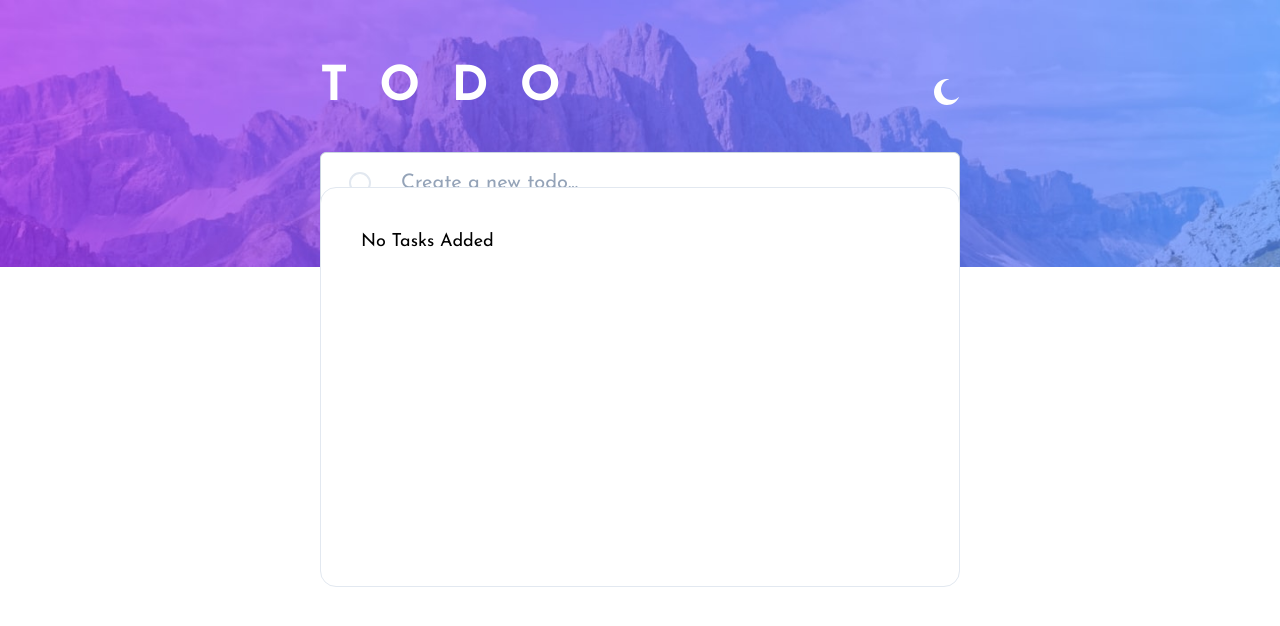
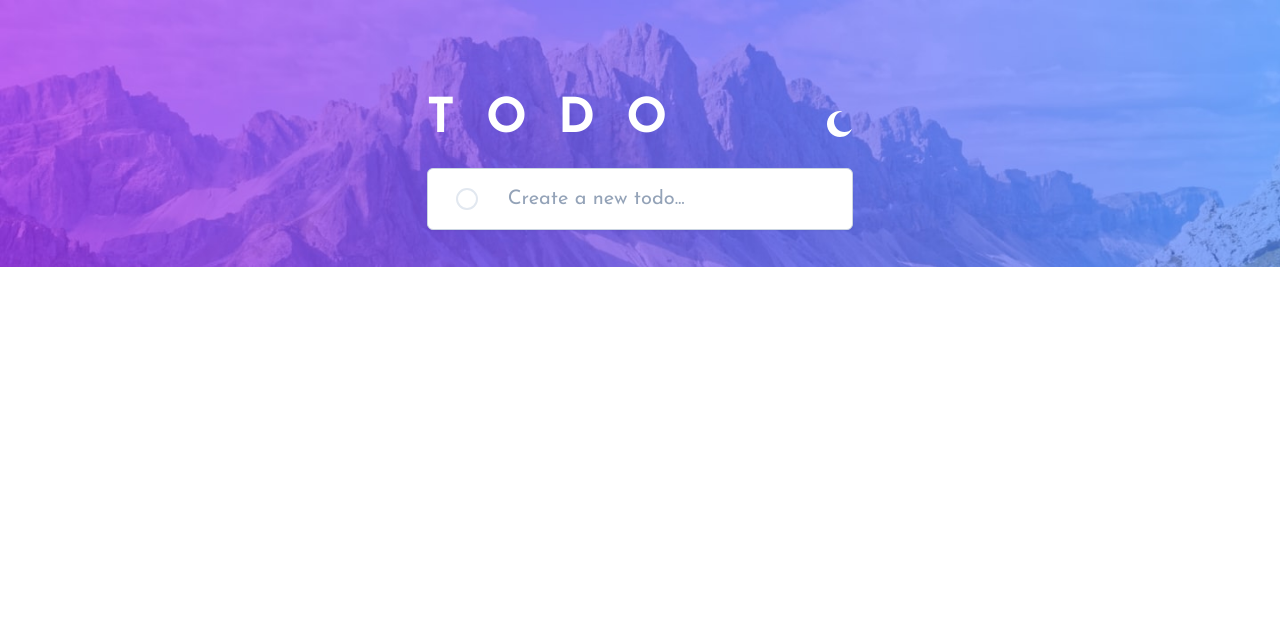
Before and after one commit to snhase/fem-todo-app, a React (Create React App) app: page / in a window 1280 px wide. Shown: the top 626 px of the page. Built offline with nearby package versions, Linux system fonts and the light colour scheme.

Commit message:
display todo list

```diff
--- a/src/App.tsx
+++ b/src/App.tsx
@@ -1,8 +1,9 @@
 import { Input } from './components/input.tsx';
 import { Card } from './components/card.tsx';
-import React, { useState } from 'react'
+import Task from './components/Task.tsx'
+import React, { useEffect, useState } from 'react'
 
-export interface Task {
+export interface ToDo {
   id?:Number,
   content:string,
   completed:boolean
@@ -10,32 +11,63 @@ export interface Task {
 
 function App() {
 
-  const [taskList, setTaskList] = useState<Task[]>();
-  const [task, setTask] = useState<Task>();
+  const [todoList, setToDoList] = useState<ToDo[]>(null);
+  const [todo, setToDo] = useState<ToDo>(null);
+
+  useEffect(()=>{
+    if(!todoList){
+      let taskList:ToDo[] = sessionStorage.getItem("toDoList")?JSON.parse(sessionStorage.getItem("toDoList")):[];
+      setToDoList(taskList);
+    }
+
+  },[todoList]);
 
   return (
     <div className="mx-auto h-screen">
       <header className="h-1/3 bg-[url('./assets/images/bg-desktop-light.jpg')] bg-cover">
-        <div className="mx-auto pt-16 flex justify-between w-1/2">
+        <div className="mx-auto pt-24 flex justify-between w-1/3">
           <h1 className="uppercase text-5xl font-extrabold text-white"> T&nbsp;&nbsp;O&nbsp;&nbsp;D&nbsp;&nbsp;O</h1>
           <div className="w-1/3 h-14 bg-right bg-no-repeat bg-[url('./assets/images/icon-moon.svg')]"></div>
         </div>
-        <div className="mx-auto mt-8">
+        <div className="mx-auto mt-4 xl:mt-4">
         <Input
           label="Create a new todo..."
-          setTask={setTask}
+          setToDoList={setToDoList}
            ></Input>
         </div>
       </header>
       <main className="-translate-y-20">
-        <Card>
+        <>
           {
-            taskList?
-            <div></div>
+            todoList && todoList.length>0?
+            <Card>
+            {
+              todoList.map(task =>{
+                return(
+                  <Task
+                  task={task}
+                  ></Task>
+                )
+              })
+            }
+            <div className="relative">
+            <div className="sticky">
+              <div className="flex justify-between p-5 text-slate-500">
+                <div>{todoList.length} items left</div>
+                <div className="flex capitalize">
+                  <div className="px-2 hover:font-bold hover:cursor-pointer hover:text-[hsla(220,98%,61%,1)]">all</div>
+                  <div className="px-2 hover:font-bold hover:cursor-pointer hover:text-[hsla(220,98%,61%,1)]">active</div>
+                  <div className="px-2 hover:font-bold hover:cursor-pointer hover:text-[hsla(220,98%,61%,1)]">completed</div>
+                  </div>
+                <div className="capitalize hover:font-semibold hover:cursor-pointer">clear completed</div>
+              </div>
+            </div>
+            </div>
+            </Card>
             :
-            <div> No Tasks Added</div>
+            <></>
           }
-        </Card>
+        </>
       </main>
     </div>
   );
--- /dev/null
+++ b/src/components/Task.tsx
@@ -0,0 +1,23 @@
+import React from 'react'
+import { ToDo } from 'App';
+
+
+interface Props {
+    task?:ToDo,
+    editTask?: (value: string) => void;
+}
+
+const Task = ({task}:Props) =>{
+    return(
+        <div className="relative block">
+        <span className="absolute inset-y-0 left-0 flex items-center p-5">
+          <svg className ="stroke-slate-200 hover:stroke-purple-300 hover:cursor-pointer" height="50" width="50" xmlns="http://www.w3.org/2000/svg">
+            <circle r="12" cx="20" cy="25" strokeWidth="2" fill="none"/>
+         </svg>
+        </span>
+        <div className="block w-full border-b-2 border-slate-200 py-5 pl-20 text-xl">{task.content}</div>
+    </div>
+    )
+}
+
+export default Task
--- a/src/components/card.tsx
+++ b/src/components/card.tsx
@@ -6,7 +6,7 @@ interface Props {
 
 export function Card({ children }: Props) {
   return (
-    <section className="w-1/2 mx-auto p-10 bg-white shadow-card min-h-[400px] rounded-2xl border border-solid border-slate-200">
+    <section className="w-1/3 mx-auto bg-white shadow-card rounded-md border border-solid border-slate-200">
       {children}
     </section>
   );
--- a/src/components/input.tsx
+++ b/src/components/input.tsx
@@ -1,13 +1,13 @@
-import { Task } from 'App';
+import { ToDo } from 'App';
 import React , { ChangeEvent, KeyboardEvent, useState }from 'react';
 
 interface Props {
   label: string;
-  setTask: (data: Task) => void;
+  setToDoList: (data: ToDo[]) => void;
 }
 
 
-export function Input({label, setTask}: Props) {
+export function Input({label, setToDoList}: Props) {
   const id = label.replace(/ /gm, "");
   const [value, setValue] = useState("");
 
@@ -18,7 +18,7 @@ export function Input({label, setTask}: Props) {
 
   const handleOnKeyDown = (event: KeyboardEvent<HTMLElement> ) => {
     if(event.key === "Enter"){
-      let taskList:Task[] = sessionStorage.getItem("toDoList")?JSON.parse(sessionStorage.getItem("toDoList")):[];
+      let taskList:ToDo[] = sessionStorage.getItem("toDoList")?JSON.parse(sessionStorage.getItem("toDoList")):[];
       let taskId = taskList.length+1;
       taskList.push({
         id:taskId,
@@ -26,15 +26,16 @@ export function Input({label, setTask}: Props) {
         completed:false,
       });
       sessionStorage.setItem("toDoList", JSON.stringify(taskList));
+      setToDoList(taskList);
       setValue("")
     }
   }
 
   return (
-    <div className="mx-auto relative block w-1/2">
+    <div className="mx-auto relative block w-1/3">
         <span className="absolute inset-y-0 left-0 flex items-center p-5">
           <svg className ="stroke-slate-200" height="50" width="50" xmlns="http://www.w3.org/2000/svg">
-            <circle r="10" cx="20" cy="25" stroke-width="2" fill="none"/>
+            <circle r="10" cx="20" cy="25" strokeWidth="2" fill="none"/>
          </svg>
         </span>
         <input
```
